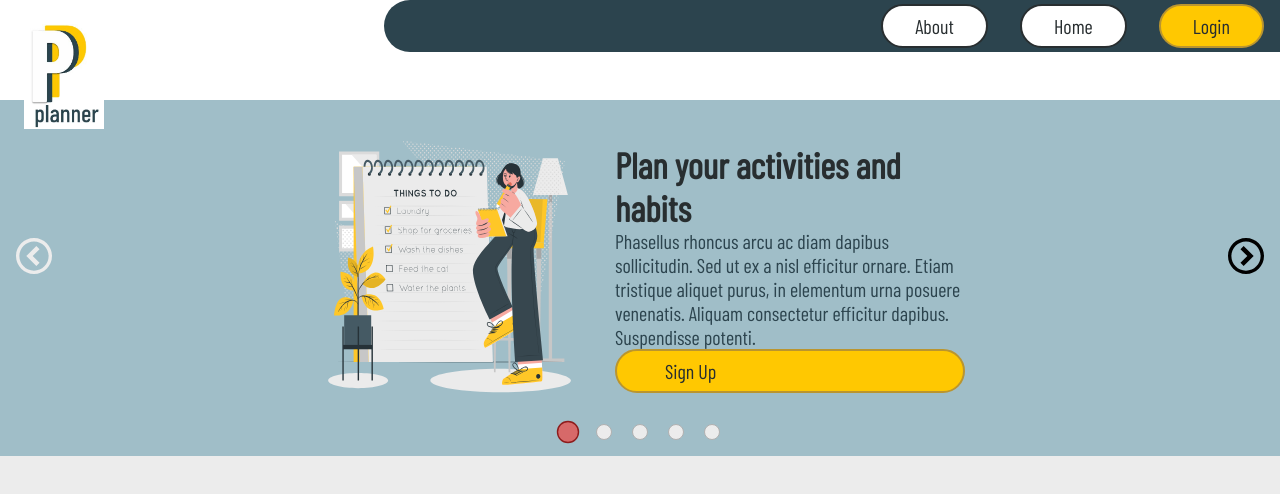
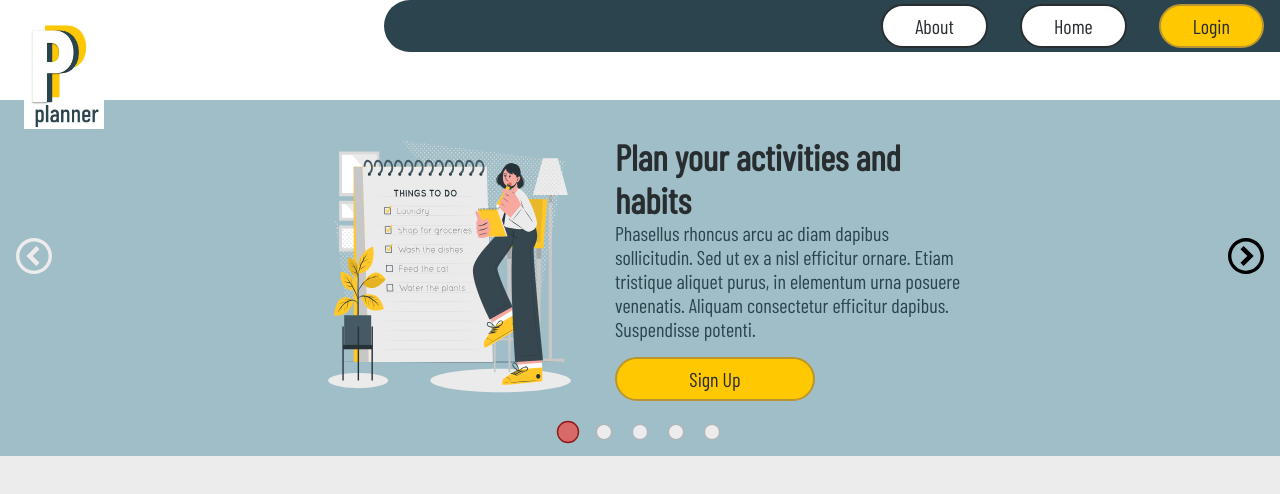
Before and after one commit to monika1127/PlannerApp, a React (Create React App) app: page /about in a window 1280 px wide. Shown: the top 494 px of the page. Built offline with nearby package versions, Linux system fonts and the light colour scheme.

Commit message:
link slider styling

```diff
--- a/src/stylesheet/application.css
+++ b/src/stylesheet/application.css
@@ -20,8 +20,21 @@
   max-width: 90%;
 }
 
+.about-info__details {
+  display: -webkit-box;
+  display: -ms-flexbox;
+  display: flex;
+  -webkit-box-orient: vertical;
+  -webkit-box-direction: normal;
+      -ms-flex-direction: column;
+          flex-direction: column;
+}
+
 .about-info__details .signIn-btn {
+  max-width: 200px;
   text-decoration: none;
+  margin-top: 16px;
+  text-align: center;
 }
 
 .about-info__title {
--- a/src/stylesheet/components/_aboutItem.sass
+++ b/src/stylesheet/components/_aboutItem.sass
@@ -6,8 +6,15 @@
     img
         max-width: 90%
 .about-info__details
+    display: flex
+    flex-direction: column
+
     .signIn-btn
+        max-width: 200px
         text-decoration: none
+        margin-top: 16px
+        text-align: center
+
 .about-info__title
     font-size: $font-size-xl
     font-weight: $font-weight-bold
--- a/src/stylesheet/shared/_buttons.sass
+++ b/src/stylesheet/shared/_buttons.sass
@@ -45,6 +45,7 @@
         background-color: $primary-very-light
     &:focus
         box-shadow: box-shadow($primary-light)
+
 .button--secondary
     background-color: $secondary
     color: $primary-dark
```
Also changed, not shown: 1 other file (tests, documents, lock files or other folders).
